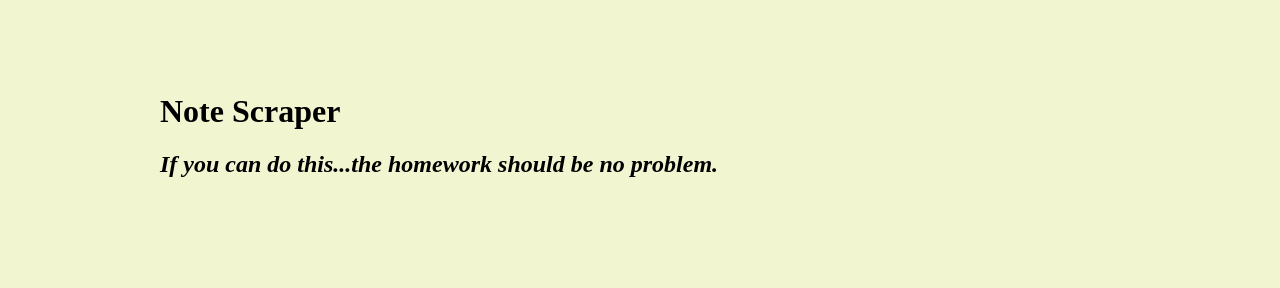
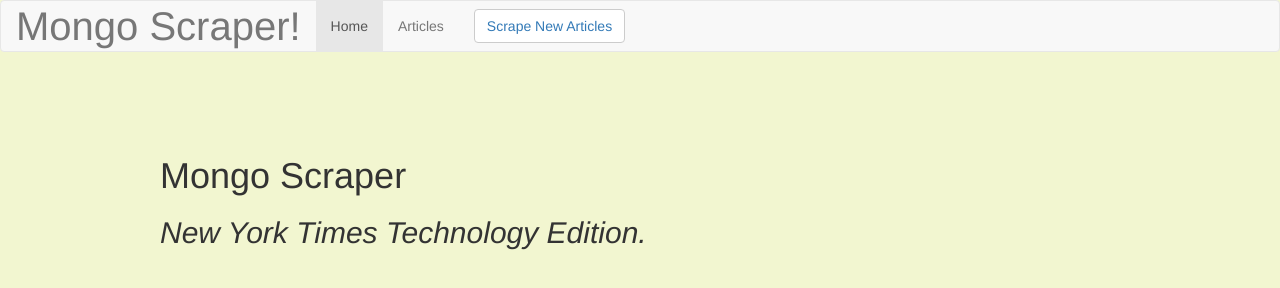
Before and after one commit to Mpcutri/Scraping-With-Mongoose-Cheerio, a website: page public/index.html in a window 1280 px wide. Drawn offline with nearby package versions, Linux system fonts and the light colour scheme; no server answers.

Commit message:
edited navbar

```diff
--- a/public/index.html
+++ b/public/index.html
@@ -3,6 +3,7 @@
   <head>
     <meta charset="UTF-8">
     <title>Scraping With Mongoose</title>
+    <link rel="stylesheet" href="https://maxcdn.bootstrapcdn.com/bootstrap/3.3.7/css/bootstrap.min.css" integrity="sha384-BVYiiSIFeK1dGmJRAkycuHAHRg32OmUcww7on3RYdg4Va+PmSTsz/K68vbdEjh4u" crossorigin="anonymous">
     <style>
       body { background-color: #F2F6D0 }
       #wrapper {
@@ -37,9 +38,40 @@
     </style>
   </head>
   <body>
+    <!-- boostrap navbar -->
+          <nav class="navbar navbar-default">
+        <div class="container-fluid">
+          <!-- Brand and toggle get grouped for better mobile display -->
+          <div class="navbar-header">
+            <button type="button" class="navbar-toggle collapsed" data-toggle="collapse" data-target="#bs-example-navbar-collapse-1" aria-expanded="false">
+              <span class="sr-only">Toggle navigation</span>
+              <span class="icon-bar"></span>
+              <span class="icon-bar"></span>
+              <span class="icon-bar"></span>
+            </button>
+            <a class="navbar-brand" style='font-size: 40px;' href="#">Mongo Scraper!</a>
+          </div>
+
+          <!-- Collect the nav links, forms, and other content for toggling -->
+          <div class="collapse navbar-collapse" id="bs-example-navbar-collapse-1">
+            <ul class="nav navbar-nav">
+              <li class="active"><a href="/">Home <span class="sr-only">(current)</span></a></li>
+              <li><a href="/articles">Articles</a></li>
+            </ul>
+
+            <form class="navbar-form navbar-left">
+              <button type="submit" class="btn btn-default"><a href="/scrape">Scrape New Articles</a></button>
+            </form>
+
+          </div><!-- /.navbar-collapse -->
+        </div><!-- /.container-fluid -->
+      </nav>
+      <!-- end boostrap navbar -->
+
+
     <div id="wrapper">
-      <h1>Note Scraper</h1>
-      <h2><i>If you can do this...the homework should be no problem.</i></h2>
+      <h1>Mongo Scraper</h1>
+      <h2><i>New York Times Technology Edition.</i></h2>
       <div id="articles"></div>
       <div id="notes"></div>
     </div>
--- a/server.js
+++ b/server.js
@@ -2,7 +2,10 @@
 var bodyParser = require("body-parser");
 var logger = require("morgan");
 var mongoose = require("mongoose");
+// var exphbs = require("express-handlebars");
 
+// app.engine("handlebars", exphbs({ defaultLayout: "main" }));
+// app.set("view engine", "handlebars");
 // Our scraping tools
 // Axios is a promised-based http library, similar to jQuery's Ajax method
 // It works on the client and on the server
```
